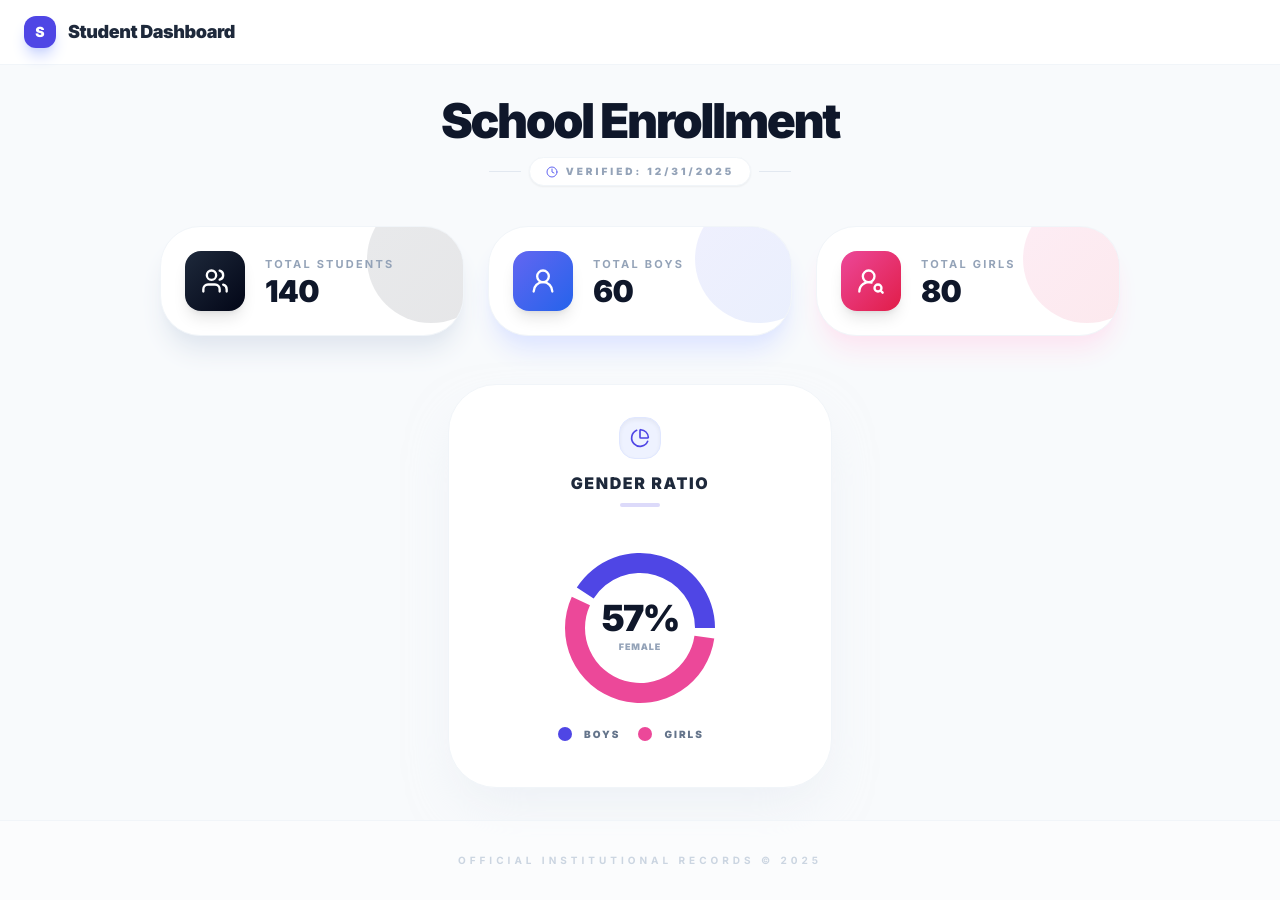
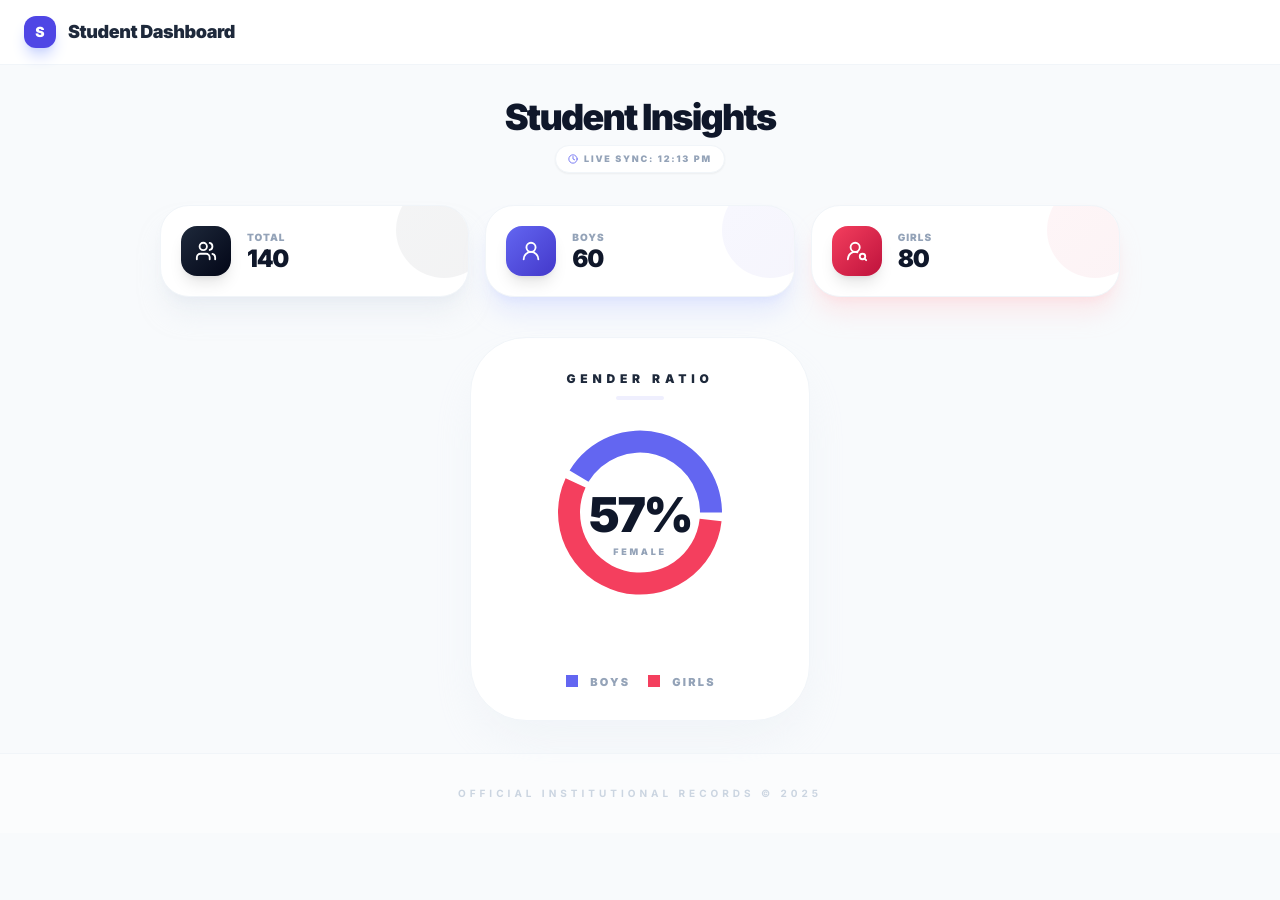
Before and after one commit to samm22174-beep/edu-stats-dashboard, a React (Vite) app: page / in a window 1280 px wide. After the commit the page ends 833 px from the top, so only its background shows below. Built offline with nearby package versions, Linux system fonts and the light colour scheme.

Commit message:
Update PublicDashboard.tsx

```diff
--- a/PublicDashboard.tsx
+++ b/PublicDashboard.tsx
@@ -1,6 +1,6 @@
 import React from 'react';
 import { StudentStats } from './types';
-import { Users, UserRound, UserRoundSearch, PieChart as PieChartIcon, Clock } from 'lucide-react';
+import { Users, UserRound, UserRoundSearch, Clock } from 'lucide-react';
 import {
   PieChart,
   Pie,
@@ -21,15 +21,15 @@ const StatCard: React.FC<{
   gradient: string;
   shadow: string;
 }> = ({ title, value, icon, gradient, shadow }) => (
-  <div className={`relative overflow-hidden bg-white p-6 rounded-[2.5rem] border border-slate-100 shadow-xl ${shadow} transition-all hover:-translate-y-1 duration-300`}>
-    <div className={`absolute top-0 right-0 w-32 h-32 -mr-8 -mt-8 rounded-full opacity-10 bg-gradient-to-br ${gradient}`}></div>
-    <div className="flex items-center space-x-5 relative z-10">
-      <div className={`p-4 rounded-2xl bg-gradient-to-br ${gradient} text-white shadow-lg`}>
+  <div className={`relative overflow-hidden bg-white p-5 rounded-[1.8rem] border border-slate-100 shadow-xl ${shadow} transition-all hover:-translate-y-1 duration-300`}>
+    <div className={`absolute top-0 right-0 w-24 h-24 -mr-6 -mt-6 rounded-full opacity-5 bg-gradient-to-br ${gradient}`}></div>
+    <div className="flex items-center space-x-4 relative z-10">
+      <div className={`p-3.5 rounded-2xl bg-gradient-to-br ${gradient} text-white shadow-lg flex-shrink-0`}>
         {icon}
       </div>
-      <div>
-        <p className="text-[11px] font-bold text-slate-400 uppercase tracking-[0.2em] mb-1">{title}</p>
-        <p className="text-3xl font-black text-slate-900 tracking-tight leading-none">{value.toLocaleString()}</p>
+      <div className="min-w-0">
+        <p className="text-[10px] font-black text-slate-400 uppercase tracking-widest mb-0.5 truncate">{title}</p>
+        <p className="text-2xl font-black text-slate-900 tracking-tighter leading-none">{value.toLocaleString()}</p>
       </div>
     </div>
   </div>
@@ -37,76 +37,70 @@ const StatCard: React.FC<{
 
 const PublicDashboard: React.FC<Props> = ({ stats }) => {
   const chartData = [
-    { name: 'Boys', value: stats.boys, color: '#4F46E5' }, // Indigo
-    { name: 'Girls', value: stats.girls, color: '#EC4899' }, // Pink
+    { name: 'BOYS', value: stats.boys, color: '#6366F1' },
+    { name: 'GIRLS', value: stats.girls, color: '#F43F5E' },
   ];
 
   const femalePercentage = stats.total > 0 ? Math.round((stats.girls / stats.total) * 100) : 0;
 
   return (
-    <div className="space-y-10 animate-in fade-in slide-in-from-bottom-4 duration-700">
-      {/* Centered Heading */}
-      <div className="text-center space-y-3">
-        <h2 className="text-4xl md:text-5xl font-black text-slate-900 tracking-tighter">School Enrollment</h2>
-        <div className="flex items-center justify-center space-x-2">
-           <div className="h-[1px] w-8 bg-slate-200"></div>
-           <p className="text-[10px] font-black text-slate-400 uppercase tracking-[0.3em] flex items-center bg-white px-4 py-1.5 rounded-full border border-slate-100 shadow-sm">
-            <Clock size={12} className="mr-2 text-indigo-500" />
-            Verified: {new Date(stats.lastUpdated).toLocaleDateString()}
+    <div className="space-y-8 animate-in fade-in slide-in-from-bottom-4 duration-500">
+      <div className="text-center space-y-2">
+        <h2 className="text-3xl md:text-4xl font-black text-slate-900 tracking-tighter">Student Insights</h2>
+        <div className="flex items-center justify-center">
+           <p className="text-[9px] font-black text-slate-400 uppercase tracking-[0.2em] flex items-center bg-white px-3 py-1.5 rounded-full border border-slate-100 shadow-sm">
+            <Clock size={10} className="mr-1.5 text-indigo-500" />
+            Live Sync: {new Date(stats.lastUpdated).toLocaleTimeString([], { hour: '2-digit', minute: '2-digit' })}
           </p>
-          <div className="h-[1px] w-8 bg-slate-200"></div>
         </div>
       </div>
 
-      {/* Stats Row with Vibrant Gradients */}
-      <div className="grid grid-cols-1 md:grid-cols-3 gap-6">
+      {/* High Contrast Stat Cards */}
+      <div className="grid grid-cols-1 md:grid-cols-3 gap-4">
         <StatCard
-          title="Total Students"
+          title="Total"
           value={stats.total}
-          icon={<Users size={28} />}
+          icon={<Users size={22} />}
           gradient="from-slate-800 to-slate-950"
-          shadow="shadow-slate-200"
+          shadow="shadow-slate-200/50"
         />
         <StatCard
-          title="Total Boys"
+          title="Boys"
           value={stats.boys}
-          icon={<UserRound size={28} />}
-          gradient="from-indigo-500 to-blue-600"
-          shadow="shadow-indigo-100"
+          icon={<UserRound size={22} />}
+          gradient="from-indigo-500 to-indigo-700"
+          shadow="shadow-indigo-200/40"
         />
         <StatCard
-          title="Total Girls"
+          title="Girls"
           value={stats.girls}
-          icon={<UserRoundSearch size={28} />}
-          gradient="from-pink-500 to-rose-600"
-          shadow="shadow-pink-100"
+          icon={<UserRoundSearch size={22} />}
+          gradient="from-rose-500 to-rose-700"
+          shadow="shadow-rose-200/40"
         />
       </div>
 
-      {/* Smaller Centered Chart Section */}
+      {/* Centered Gender Ratio Card with Right-Aligned Legend Dots */}
       <div className="flex justify-center pt-2">
-        <div className="w-full max-w-sm bg-white p-8 rounded-[3rem] border border-slate-100 shadow-2xl shadow-slate-200/50 flex flex-col items-center">
-          <div className="flex flex-col items-center mb-6 text-center">
-            <div className="p-2.5 bg-indigo-50 rounded-2xl mb-3 text-indigo-600 border border-indigo-100 shadow-inner">
-              <PieChartIcon size={20} />
-            </div>
-            <h3 className="text-base font-black text-slate-800 tracking-widest uppercase">Gender Ratio</h3>
-            <div className="w-10 h-1 bg-indigo-600 rounded-full mt-2 opacity-20"></div>
+        <div className="w-full max-w-[340px] bg-white p-8 rounded-[3.5rem] border border-slate-100 shadow-2xl shadow-slate-200/40 flex flex-col items-center overflow-hidden">
+          <div className="flex flex-col items-center mb-0 text-center">
+            <h3 className="text-[12px] font-black text-slate-800 tracking-[0.4em] uppercase">GENDER RATIO</h3>
+            <div className="w-12 h-1 bg-indigo-500/10 rounded-full mt-2"></div>
           </div>
 
-          <div className="h-48 md:h-56 w-full relative">
+          <div className="h-72 w-full relative">
             <ResponsiveContainer width="100%" height="100%">
-              <PieChart>
+              <PieChart margin={{ top: 10, right: 0, bottom: 0, left: 0 }}>
                 <Pie
                   data={chartData}
                   cx="50%"
-                  cy="50%"
-                  innerRadius={55}
-                  outerRadius={75}
-                  paddingAngle={8}
+                  cy="45%"
+                  innerRadius={60}
+                  outerRadius={82}
+                  paddingAngle={6}
                   dataKey="value"
                   strokeWidth={0}
-                  animationDuration={1500}
+                  animationDuration={1000}
                 >
                   {chartData.map((entry, index) => (
                     <Cell key={`cell-${index}`} fill={entry.color} />
@@ -114,29 +108,33 @@ const PublicDashboard: React.FC<Props> = ({ stats }) => {
                 </Pie>
                 <Tooltip
                   contentStyle={{
-                    borderRadius: '20px',
+                    borderRadius: '16px',
                     border: 'none',
-                    boxShadow: '0 20px 40px -8px rgb(0 0 0 / 0.1)',
-                    fontSize: '12px',
-                    fontWeight: '900',
-                    padding: '10px 18px'
+                    boxShadow: '0 20px 25px -5px rgb(0 0 0 / 0.1)',
+                    fontSize: '10px',
+                    fontWeight: '900'
                   }}
                 />
                 <Legend
                   verticalAlign="bottom"
-                  height={30}
-                  iconType="circle"
-                  formatter={(value) => <span className="text-[10px] font-black text-slate-500 px-2 uppercase tracking-[0.2em]">{value}</span>}
+                  height={50}
+                  iconSize={12}
+                  iconType="square"
+                  wrapperStyle={{
+                    paddingTop: '30px',
+                    paddingLeft: '20px' // Moves the square dots slightly to the right
+                  }}
+                  formatter={(value) => <span className="text-[11px] font-black text-slate-400 px-2 uppercase tracking-[0.2em]">{value}</span>}
                 />
               </PieChart>
             </ResponsiveContainer>
 
-            {/* Center Percentage Display */}
-            <div className="absolute top-1/2 left-1/2 -translate-x-1/2 -translate-y-1/2 -mt-4 text-center pointer-events-none">
-              <p className="text-4xl font-black text-slate-900 tracking-tighter leading-none">
+            {/* Center Percentage Display - Locked to circle center at cy=45% */}
+            <div className="absolute top-[43.5%] left-1/2 -translate-x-1/2 -translate-y-1/2 text-center pointer-events-none">
+              <p className="text-5xl font-black text-slate-900 tracking-tighter leading-none">
                 {femalePercentage}%
               </p>
-              <p className="text-[9px] font-black text-slate-400 uppercase tracking-widest mt-1">Female</p>
+              <p className="text-[9px] font-black text-slate-400 uppercase tracking-[0.3em] mt-1.5">FEMALE</p>
             </div>
           </div>
         </div>
```
